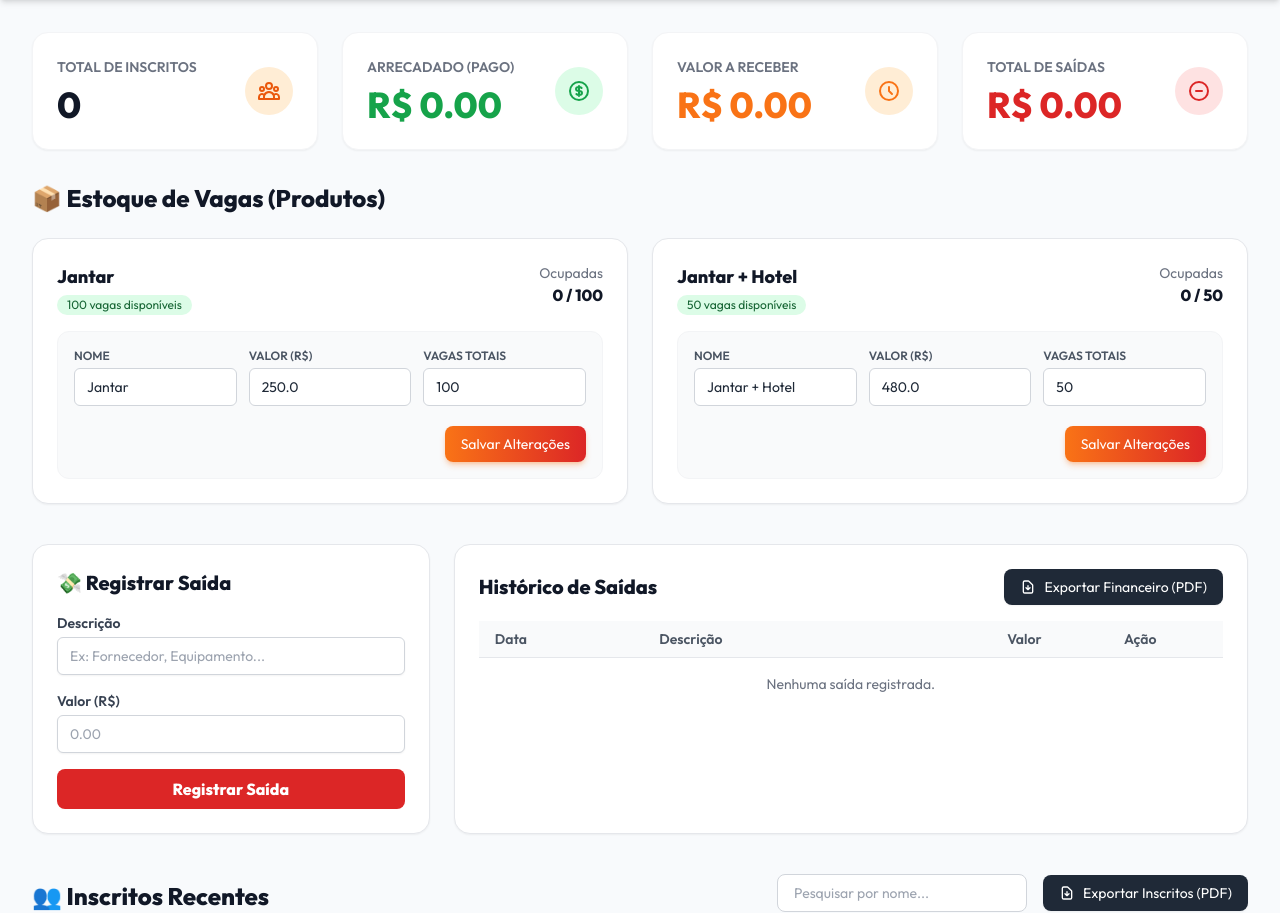
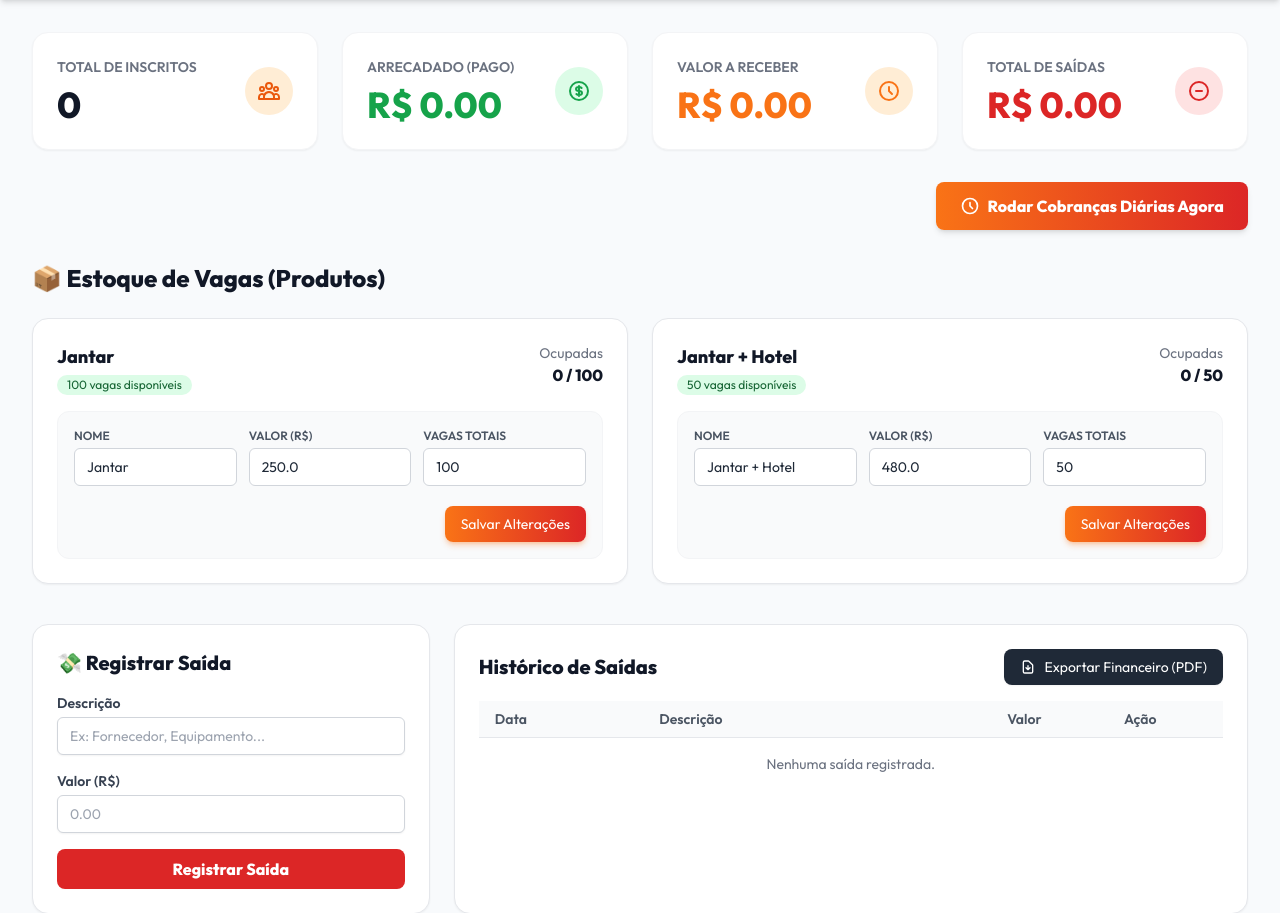
Before and after one commit to aquilasamuel-spec/defad, a Flask app: page /admin in a window 1280 px wide. Shown: the part 64-977 px from the top of the page. Run offline with Flask 3, Linux system fonts and the light colour scheme; the visitor is signed in with stand-in values (Sample User, id 1); some libraries are stand-ins or nearby versions.

Commit message:
Add files via upload

```diff
--- a/templates/admin.html
+++ b/templates/admin.html
@@ -78,6 +78,16 @@
                     <svg class="w-6 h-6" fill="none" stroke="currentColor" viewBox="0 0 24 24"><path stroke-linecap="round" stroke-linejoin="round" stroke-width="2" d="M15 12H9m12 0a9 9 0 11-18 0 9 9 0 0118 0z"></path></svg>
                 </div>
             </div>
+        </div>
+
+        <!-- BOTÃO DE COBRANÇAS AUTOMÁTICAS -->
+        <div class="mb-8 flex justify-end">
+            <form action="{{ url_for('main.admin_rodar_cobrancas') }}" method="POST" onsubmit="return confirm('Deseja acionar o robô agora para enviar as cobranças de todas as parcelas vencidas no dia de hoje?');">
+                <button type="submit" class="bg-gradient-to-r from-orange-500 to-red-600 hover:from-orange-600 hover:to-red-700 text-white font-bold py-3 px-6 rounded-lg shadow-md transition transform hover:-translate-y-1 flex items-center">
+                    <svg class="w-5 h-5 mr-2" fill="none" stroke="currentColor" viewBox="0 0 24 24"><path stroke-linecap="round" stroke-linejoin="round" stroke-width="2" d="M12 8v4l3 3m6-3a9 9 0 11-18 0 9 9 0 0118 0z"></path></svg>
+                    Rodar Cobranças Diárias Agora
+                </button>
+            </form>
         </div>
 
         <!-- SEÇÃO DE PRODUTOS E ESTOQUE DE VAGAS -->
```
